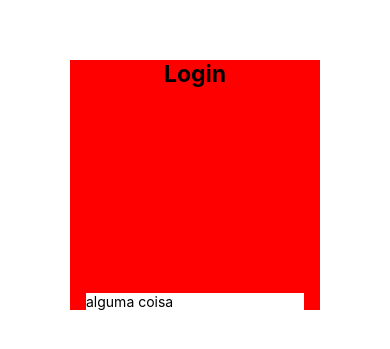
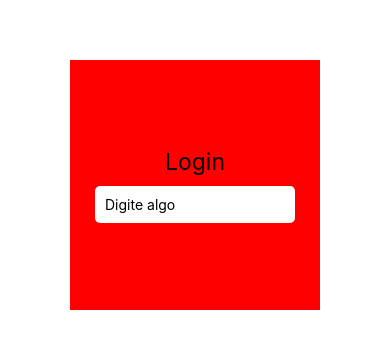
Before and after one commit to jeanpaulo204/ShoppingMobile, a React Native app: screen / in a window 390 px wide. Shown: the part 237-586 px from the top of the page. Built offline with nearby package versions, Linux system fonts and the light colour scheme.

Commit message:
Update App.js

```diff
--- a/App.js
+++ b/App.js
@@ -1,4 +1,5 @@
 import { StatusBar } from 'expo-status-bar';
+import React from 'react';
 import { StyleSheet, Text, View, TextInput } from 'react-native';
 
 export default function App() {
@@ -6,11 +7,10 @@ export default function App() {
     <View style={styles.container}>
       <StatusBar style="auto" />
       <View style={styles.batata}>
-        <Text style={styles.texto}><strong>Login</strong></Text>
-        <TextInput style={styles.input} placeholder="alguma coisa "/>
+        <Text style={styles.texto}>Login</Text>
+        <TextInput style={styles.input} placeholder="Digite algo" />
       </View>
     </View>
-
   );
 }
 
@@ -24,15 +24,18 @@ const styles = StyleSheet.create({
   batata: {
     height: 250,
     width: 250,
-    backgroundColor:  'red',
+    backgroundColor: 'red',
     alignItems: 'center',
     justifyContent: 'center',
   },
   texto: {
-    flex: 1,
-    fontSize: '23px',
+    fontSize: 23,
   },
   input: {
     backgroundColor: 'white',
-  }
+    padding: 10,
+    marginTop: 10,
+    width: '80%',
+    borderRadius: 5,
+  },
 });
```
